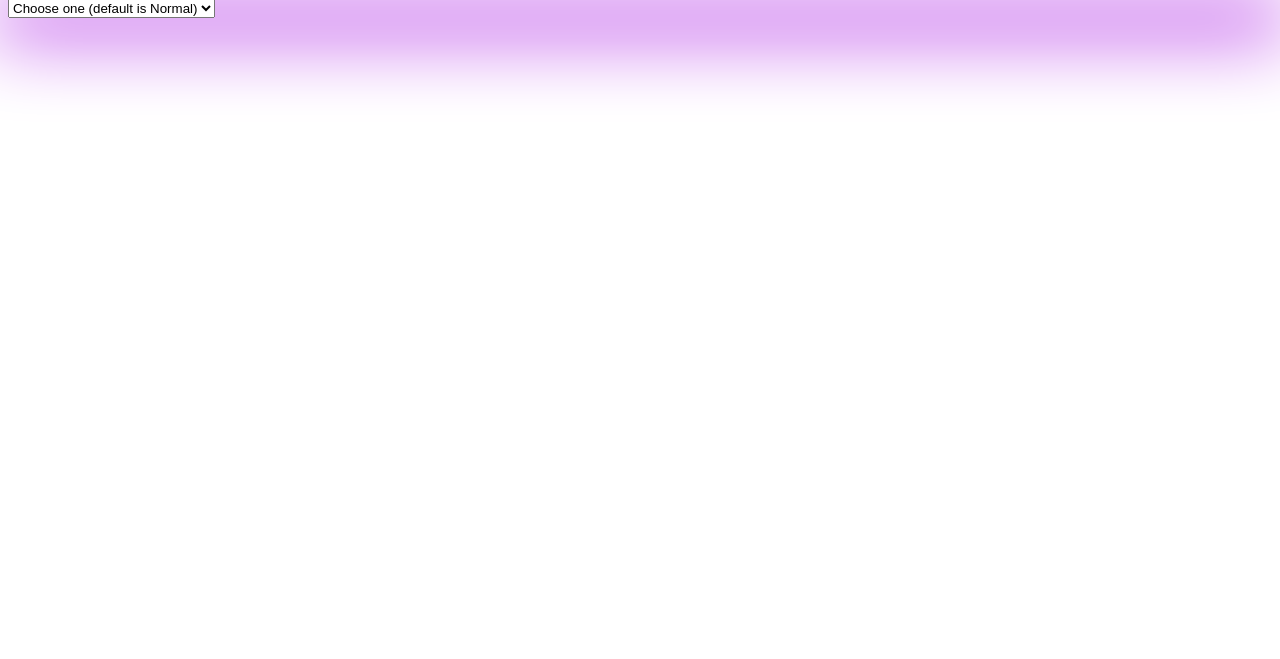
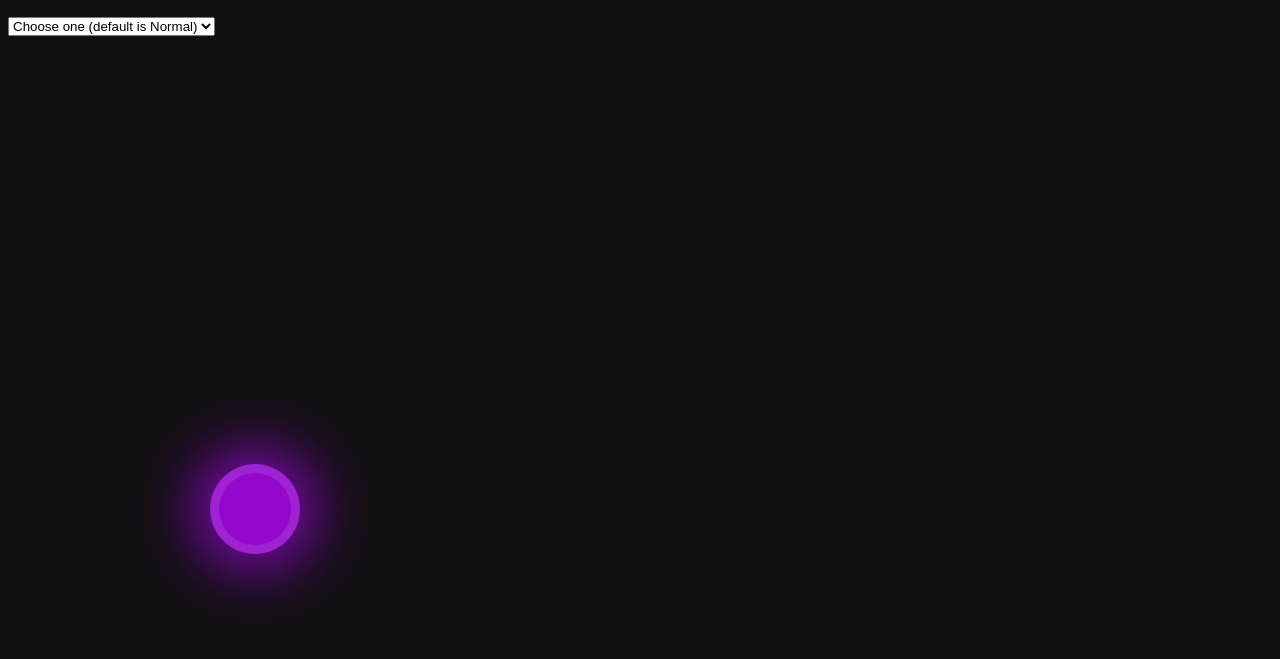
Before and after one commit to kotlinc/catch-ball, a plain HTML site: page index.html in a window 1280 px wide. Shown: the part 141-800 px from the top of the page. Drawn offline with Linux system fonts and the light colour scheme.

Commit message:
fixed stupid mistake

```diff
--- a/index.html
+++ b/index.html
@@ -1,4 +1,4 @@
-<link rel="stylesheet" src="./index.css">
+<link rel="stylesheet" href="./index.css">
 <h1 id=text>
   Click the ball!
 </h1>
```
